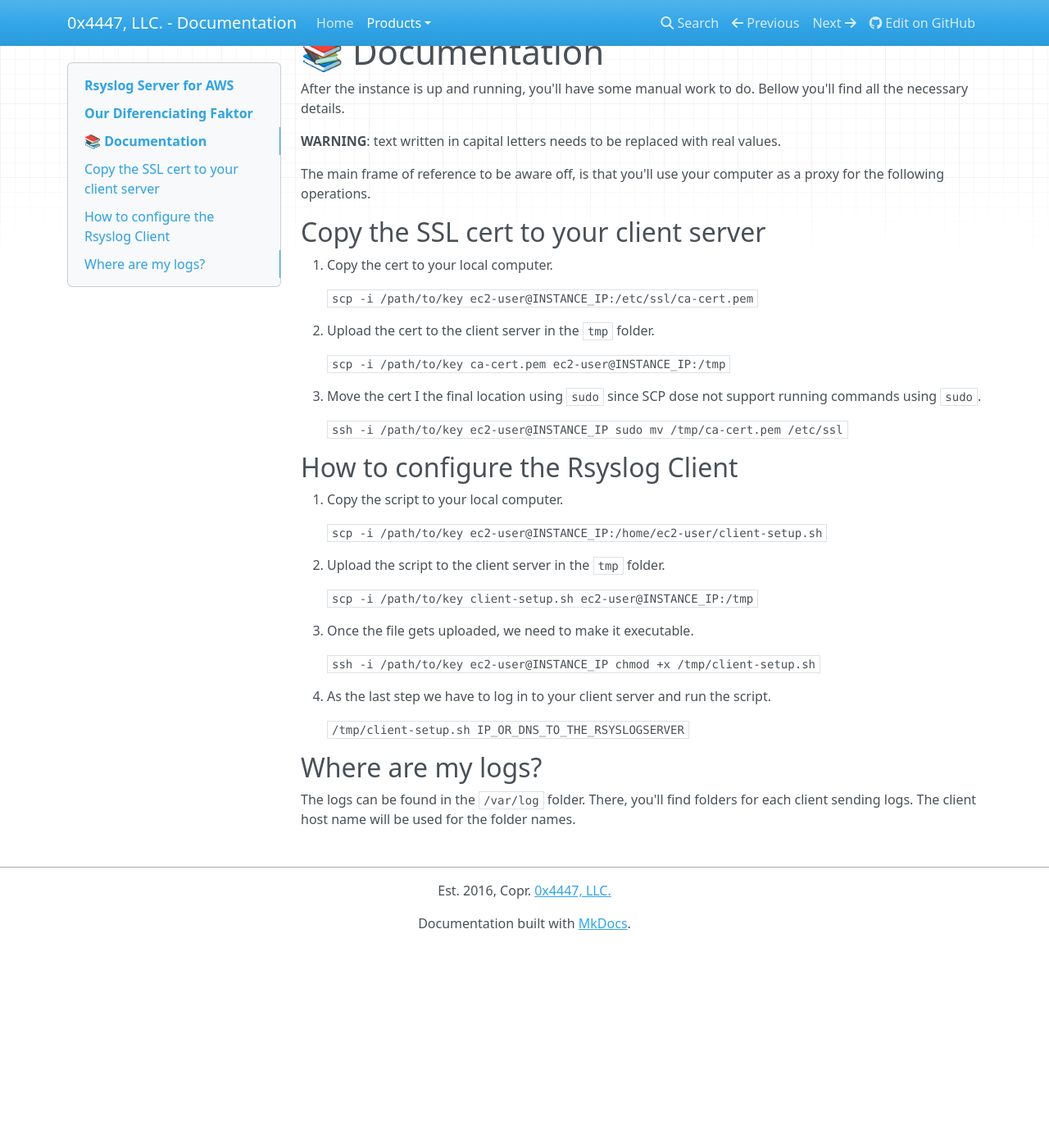
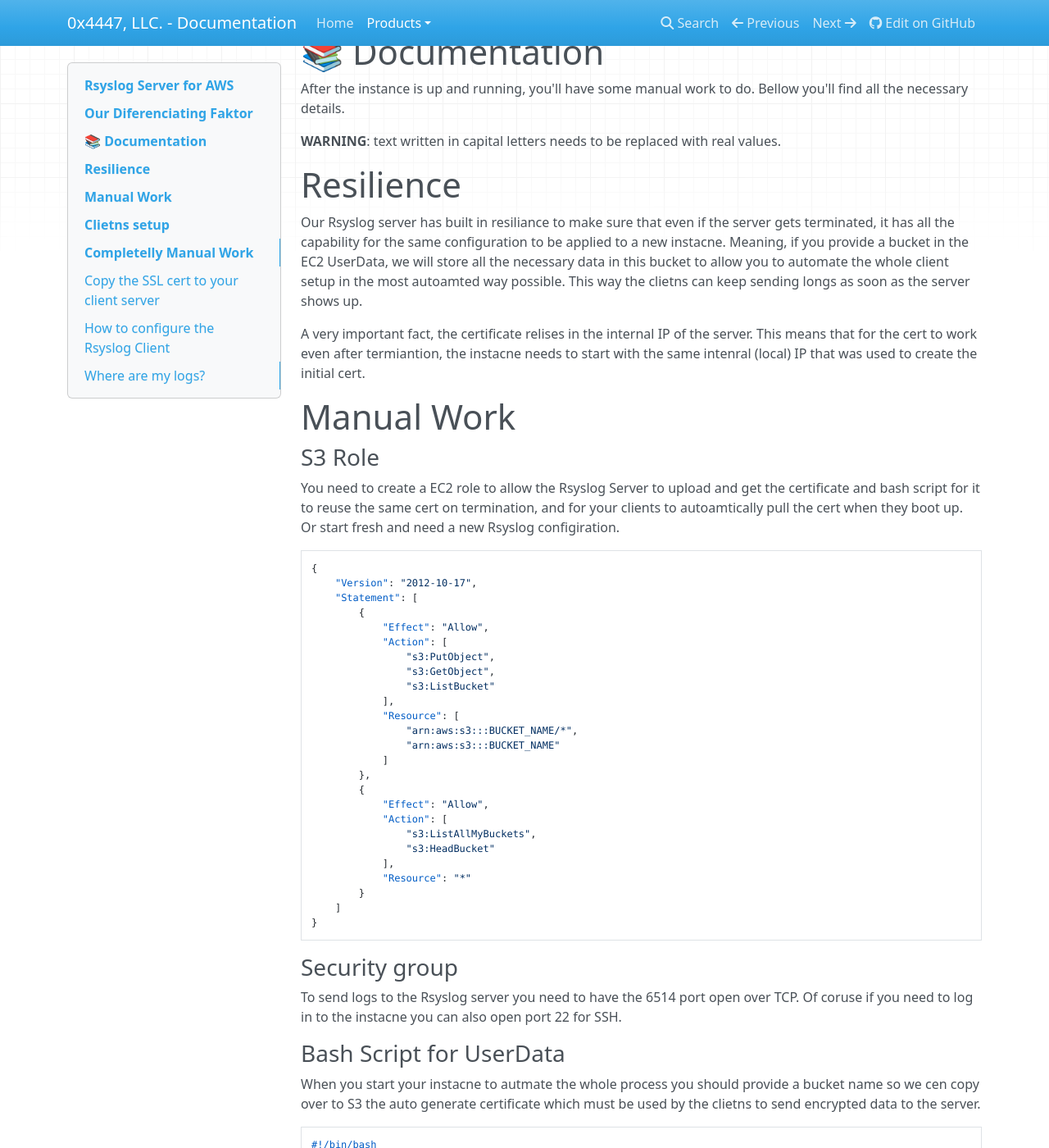
Before and after one commit to 0x4447-office/0x4447_webpage_documentation, an MkDocs documentation site: the page built from docs/products/cloud/aws-marketplace/rsyslog-server.md, in a window 1280 px wide and 1400 px high, scrolled down 691 px. Shown: the whole window at 82% size. Built offline with MkDocs 1.6.1, drawn with Linux system fonts in a browser that asks for light colours; nearby versions of some CDN libraries; before the commit the page ends 1845 px from its top, so only the background shows below that; some of the changed text lies outside the part shown.

Commit message:
New section to support full autoamtion

````diff
--- a/docs/products/cloud/aws-marketplace/rsyslog-server.md
+++ b/docs/products/cloud/aws-marketplace/rsyslog-server.md
@@ -27,7 +27,85 @@ After the instance is up and running, you'll have some manual work to do. Bellow
 
 **WARNING**: text written in capital letters needs to be replaced with real values.
 
-The main frame of reference to be aware off, is that you'll use your computer as a proxy for the following operations.
+# Resilience
+
+Our Rsyslog server has built in resiliance to make sure that even if the server gets terminated, it has all the capability for the same configuration to be applied to a new instacne. Meaning, if you provide a bucket in the EC2 UserData, we will store all the necessary data in this bucket to allow you to automate the whole client setup in the most autoamted way possible. This way the clietns can keep sending longs as soon as the server shows up.
+
+A very important fact, the certificate relises in the internal IP of the server. This means that for the cert to work even after termiantion, the instacne needs to start with the same intenral (local) IP that was used to create the initial cert.
+
+# Manual Work
+
+### S3 Role
+
+You need to create a EC2 role to allow the Rsyslog Server to upload and get the certificate and bash script for it to reuse the same cert on termination, and for your clients to autoamtically pull the cert when they boot up. Or start fresh and need a new Rsyslog configiration.
+
+```
+{
+    "Version": "2012-10-17",
+    "Statement": [
+        {
+            "Effect": "Allow",
+            "Action": [
+                "s3:PutObject",
+                "s3:GetObject",
+                "s3:ListBucket"
+            ],
+            "Resource": [
+                "arn:aws:s3:::BUCKET_NAME/*",
+                "arn:aws:s3:::BUCKET_NAME"
+            ]
+        },
+        {
+            "Effect": "Allow",
+            "Action": [
+                "s3:ListAllMyBuckets",
+                "s3:HeadBucket"
+            ],
+            "Resource": "*"
+        }
+    ]
+}
+```
+
+### Security group
+
+To send logs to the Rsyslog server you need to have the 6514 port open over TCP. Of coruse if you need to log in to the instacne you can also open port 22 for SSH.
+
+### Bash Script for UserData
+
+When you start your instacne to autmate the whole process you should provide a bucket name so we cen copy over to S3 the auto generate certificate which must be used by the clietns to send encrypted data to the server.
+
+```
+#!/bin/bash
+S3_BUCKET=BUCKET_NAME
+
+echo S3_BUCKET=$S3_BUCKET >> /home/ec2-user/.env
+```
+
+# Clietns setup
+
+Once the server is deployed correctly, you can configure your clietns with the following UserData to setup evrything autoamtically. This whay at boo time everything will be setup automatically for you.
+
+```
+#!/bin/bash
+
+BUCKET_RSYSLOG=BUCKET_NAME
+IP=RSYLOG_INTERNAL_IP
+
+aws s3 cp s3://$BUCKET_RSYSLOG/cert/ca-cert.pem /tmp
+
+sudo mv /tmp/ca-cert.pem /etc/ssl/ca-cert.pem
+
+aws s3 cp s3://$BUCKET_RSYSLOG/bash/client-setup.sh /home/ec2-user/client-setup.sh
+
+chmod +x /home/ec2-user/client-setup.sh
+
+/home/ec2-user/client-setup.sh $IP
+```
+
+# Completelly Manual Work
+
+If you don't want to autome things, you can always do the whole setup manually, and the followign instruction shows you how.
 
 ## Copy the SSL cert to your client server
 
````
